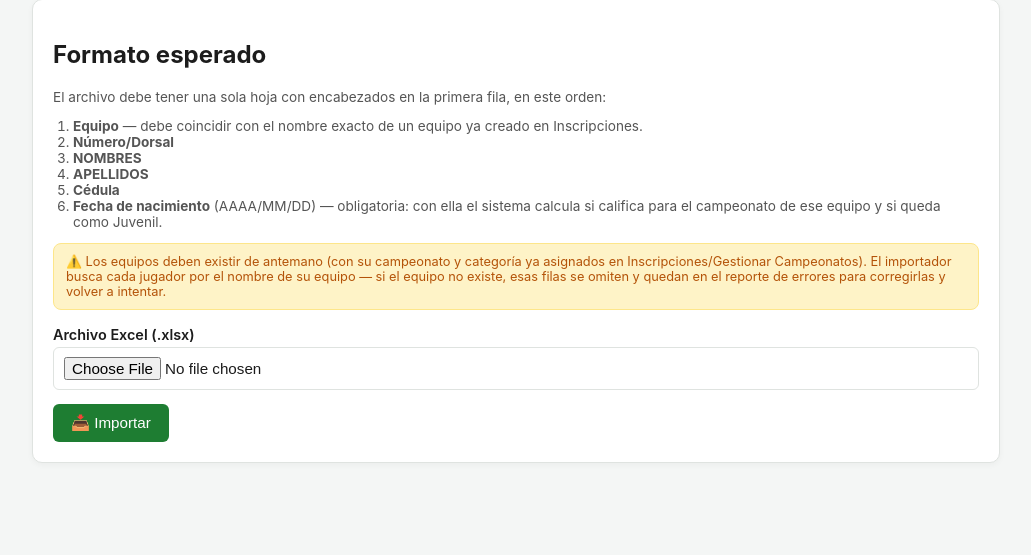
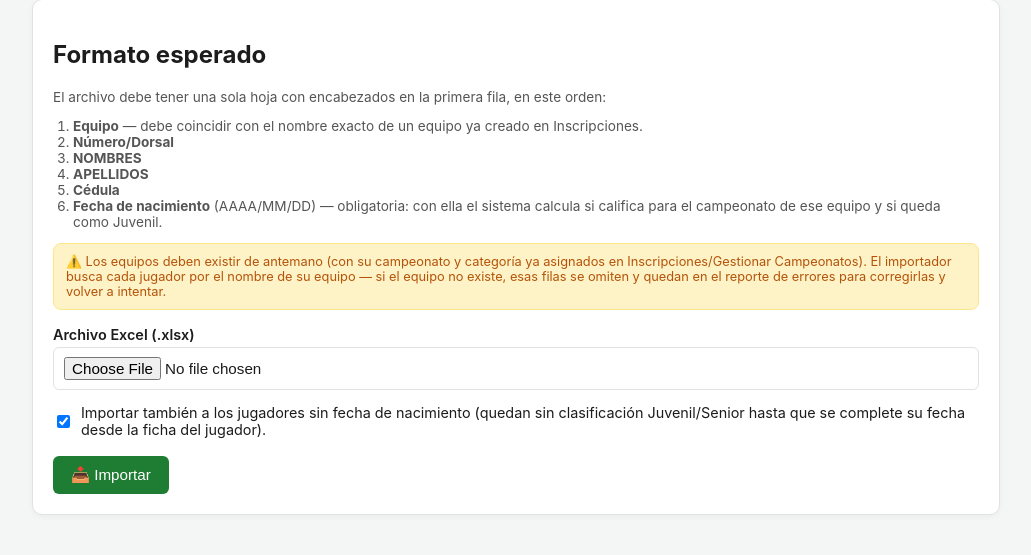
Before and after one commit to FERNANDO85540/LIGA-DEPORTIVA-OYAMBARILLO, a Flask app: page /admin/importar_jugadores in a window 1280 px wide. Shown: the part 245-800 px from the top of the page, without its empty margins (124-1155 px from the left). Run offline with Flask 3, Linux system fonts and the light colour scheme; the visitor is signed in with stand-in values (Sample User, id 1); some libraries are stand-ins or nearby versions.

Commit message:
Importador: permitir cargar jugadores sin fecha de nacimiento aún
Antes el importador rechazaba cualquier fila sin fecha de nacimiento
(obligatoria para calcular edad/Juvenil), lo que dejaba afuera ~250
jugadores del consolidado real de la liga por no tener esa fecha
todavía cargada.

Ahora hay un checkbox (activado por defecto) que permite insertarlos
igual en su equipo correspondiente, sin pasar la validación de edad
—quedan como la categoría base (ej. "Senior", nunca "Juvenil" por
error) hasta que alguien complete su fecha de nacimiento desde la
ficha del jugador, momento en el que el sistema recalcula sola la
edad, la elegibilidad y si corresponde a Juvenil (ese flujo ya
revalidaba todo, no fue necesario tocarlo).

_insertar_jugador() gana un parámetro omitir_validacion_edad (False
por defecto): el alta manual normal desde el equipo sigue exigiendo
la fecha como siempre, el bypass solo aplica en esta importación y
solo a las filas que de verdad no traen fecha.

El resultado de la importación ahora separa "importados sin fecha"
del resto, para que el equipo sepa a quién completarle el dato.

Probado contra el Excel real de la liga completo (577 filas, 17
equipos): 543 jugadores cargados en su equipo correcto, 233 de ellos
marcados para completar fecha después, cupos de equipo (35) y
Juvenil (3) respetados, cero duplicados.

Co-Authored-By: Claude Sonnet 5 <noreply@anthropic.com>
Claude-Session: https://claude.ai/code/session_01CP4ka2i6V9FGLanf3Enkwb

```diff
--- a/app.py
+++ b/app.py
@@ -1334,9 +1334,12 @@ def importar_jugadores():
         for e in db.execute("SELECT nombre, categoria FROM equipos").fetchall()
     }
 
+    permitir_sin_fecha = request.form.get("permitir_sin_fecha") == "1"
+
     importados = 0
     omitidas_vacias = 0
     errores = []
+    pendientes_fecha = []
     fila_num = 1
     for fila in ws.iter_rows(min_row=2, values_only=True):
         fila_num += 1
@@ -1372,21 +1375,26 @@ def importar_jugadores():
 
         fecha_nacimiento = _normalizar_fecha_importada(fecha_raw)
         numero_camiseta = _normalizar_numero_camiseta_importado(numero_raw)
+        falta_fecha = not fecha_nacimiento
 
         jugador_id, error = _insertar_jugador(
             db, equipo["nombre"], cedula, nombres.title(), apellidos.title(),
             fecha_nacimiento, equipo["categoria"], numero_camiseta,
+            omitir_validacion_edad=(falta_fecha and permitir_sin_fecha),
         )
         if error:
             errores.append(f"{etiqueta}: {error}")
         else:
             importados += 1
+            if falta_fecha:
+                pendientes_fecha.append(f"{etiqueta} — equipo {equipo['nombre']}")
 
     return render_template(
         "importar_jugadores_resultado.html",
         importados=importados,
         omitidas_vacias=omitidas_vacias,
         errores=errores,
+        pendientes_fecha=pendientes_fecha,
         total_filas=fila_num - 1,
     )
 
@@ -1467,14 +1475,15 @@ def _jugador_califica(db, fecha_nacimiento, categoria=CATEGORIA_ACTIVA):
 
 
 def _insertar_jugador(db, equipo_nombre, cedula, nombres, apellidos, fecha_nacimiento, categoria,
-                       numero_camiseta="", foto=None, cedula_frontal=None, cedula_reverso=None):
+                       numero_camiseta="", foto=None, cedula_frontal=None, cedula_reverso=None,
+                       omitir_validacion_edad=False):
     categoria = _categoria_valida(db, categoria)
     subcategoria = _subcategoria_por_nacimiento(fecha_nacimiento, categoria)
 
     if not (cedula and nombres and apellidos):
         return None, "Cédula, nombres y apellidos son obligatorios."
 
-    if not _jugador_califica(db, fecha_nacimiento, categoria):
+    if not omitir_validacion_edad and not _jugador_califica(db, fecha_nacimiento, categoria):
         edad_minima = _edad_minima_categoria(db, categoria)
         if categoria == "Sub 45":
             return None, ("Cédula no califica: según la fecha de nacimiento, no cumple 45 años este año "
--- a/templates/importar_jugadores.html
+++ b/templates/importar_jugadores.html
@@ -30,6 +30,13 @@
   <form method="post" action="{{ url_for('importar_jugadores') }}" enctype="multipart/form-data" style="margin-top:16px;">
     <label>Archivo Excel (.xlsx)</label>
     <input type="file" name="archivo" accept=".xlsx,.xlsm" required>
+
+    <label style="display:flex; align-items:center; gap:8px; font-weight:400; margin-top:14px;">
+      <input type="checkbox" name="permitir_sin_fecha" value="1" checked style="width:auto;">
+      Importar también a los jugadores sin fecha de nacimiento (quedan sin clasificación Juvenil/Senior
+      hasta que se complete su fecha desde la ficha del jugador).
+    </label>
+
     <button type="submit" style="margin-top:14px;">📥 Importar</button>
   </form>
 </div>
```
Also changed, not shown: templates/importar_jugadores_resultado.html (+19 -0 lines).
